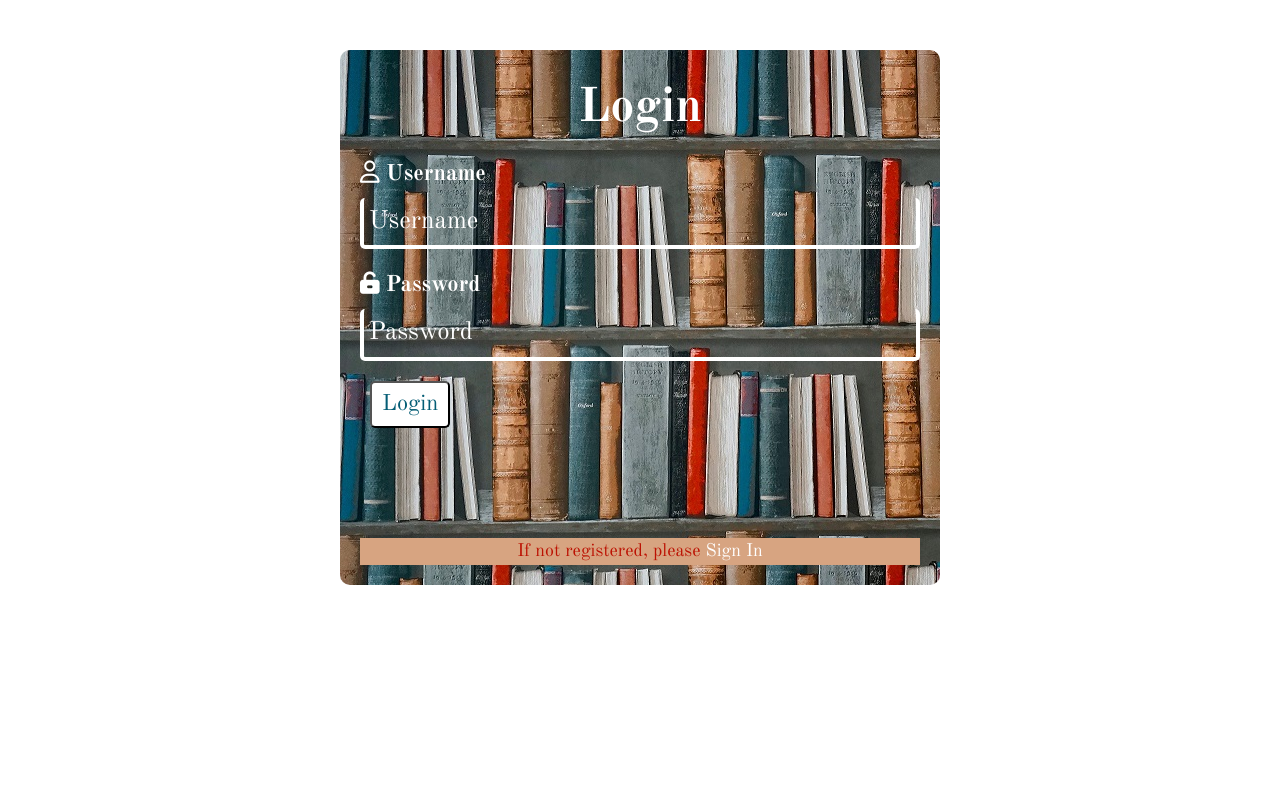
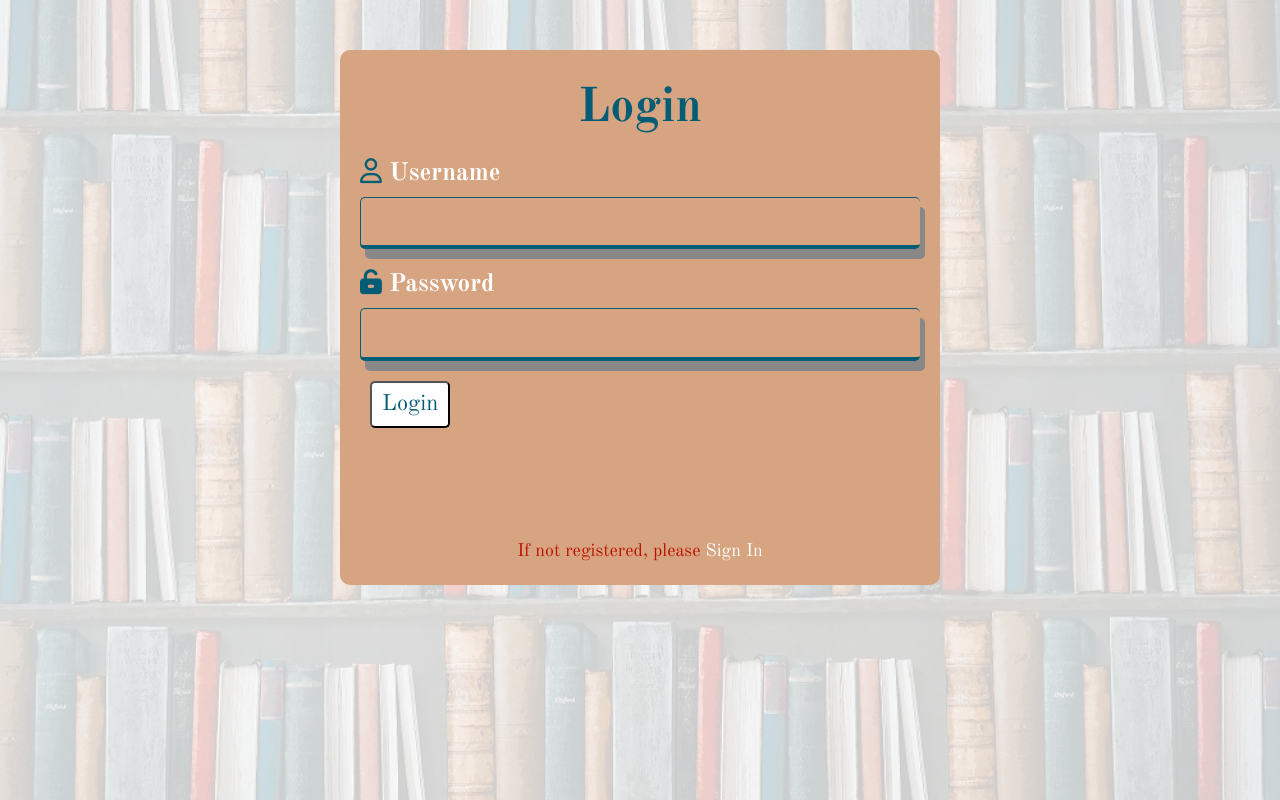
Before and after one commit to oer-booker-best-team/Front-End, a React (Create React App) app in the folder oer-bookr/: page /login in a window 1280 px wide. Built offline with nearby package versions, Linux system fonts and the light colour scheme.

Commit message:
Change forms styling

```diff
--- a/oer-bookr/src/containers/Auth/Login.js
+++ b/oer-bookr/src/containers/Auth/Login.js
@@ -1,5 +1,5 @@
 import React from "react"
-import Rotate from "react-reveal/Rotate"
+import Zoom from "react-reveal/Zoom"
 import axios from "axios"
 import { Link } from "react-router-dom"
 import { ClipLoader } from "react-spinners"
@@ -13,6 +13,7 @@ import {
 } from "../../styles/formStyles"
 import { LoginForm } from "../../styles/loginFormStyles"
 import { Loading } from "../../styles/basicStyles"
+import BackgroundImage from "../../components/BackgroundImage"
 
 class SignIn extends React.Component {
   constructor(props) {
@@ -69,7 +70,8 @@ class SignIn extends React.Component {
             loading={this.state.loading}
           />
         </Loading>
-        <Rotate top left>
+        <BackgroundImage />
+        <Zoom>
           <LoginForm onSubmit={this.SignInUser}>
             <h1>Login</h1>
             <div>
@@ -79,9 +81,9 @@ class SignIn extends React.Component {
               <InputBox
                 name="username"
                 type="text"
-                placeholder="Username"
                 onChange={this.saveInput}
                 value={this.state.username}
+                required
               />
             </div>
             <div>
@@ -91,9 +93,9 @@ class SignIn extends React.Component {
               <InputBox
                 name="password"
                 type="password"
-                placeholder="Password"
                 onChange={this.saveInput}
                 value={this.state.password}
+                required
               />
             </div>
             <Button type="submit" color="primary">
@@ -103,7 +105,7 @@ class SignIn extends React.Component {
               If not registered, please <Link to="/signIn">Sign In</Link>
             </MessageLogin>
           </LoginForm>
-        </Rotate>
+        </Zoom>
       </>
     )
   }
--- a/oer-bookr/src/containers/Auth/SignIn.js
+++ b/oer-bookr/src/containers/Auth/SignIn.js
@@ -1,11 +1,12 @@
 import React from "react"
-import Rotate from "react-reveal/Rotate"
+import Zoom from "react-reveal/Zoom"
 import axios from "axios"
 import { ClipLoader } from "react-spinners"
 
 import { InputLabel, InputBox, Button, Message } from "../../styles/formStyles"
 import { LoginForm } from "../../styles/loginFormStyles"
 import { Loading } from "../../styles/basicStyles"
+import BackgroundImage from "../../components/BackgroundImage"
 
 class SignIn extends React.Component {
   constructor() {
@@ -73,7 +74,8 @@ class SignIn extends React.Component {
             loading={this.state.loading}
           />
         </Loading>
-        <Rotate top left>
+        <BackgroundImage />
+        <Zoom>
           <LoginForm onSubmit={this.SignInUser}>
             <h1>Sign In</h1>
             <div>
@@ -83,9 +85,9 @@ class SignIn extends React.Component {
               <InputBox
                 name="username"
                 type="text"
-                placeholder="Username"
                 onChange={this.saveInput}
                 value={this.state.username}
+                required
               />
             </div>
             <div>
@@ -95,16 +97,16 @@ class SignIn extends React.Component {
               <InputBox
                 name="password"
                 type="password"
-                placeholder="Password"
                 onChange={this.saveInput}
                 value={this.state.password}
+                required
               />
             </div>
             <Button type="submit" color="primary">
               Sign In
             </Button>
           </LoginForm>
-        </Rotate>
+        </Zoom>
       </>
     )
   }
--- a/oer-bookr/src/containers/BookDescription.js
+++ b/oer-bookr/src/containers/BookDescription.js
@@ -266,7 +266,7 @@ class BookDescription extends Component {
             </IconGroup>
             <BookHeader>
               <h1>{this.state.book.title}</h1>
-              <img src={this.state.book.image} />
+              <img src={this.state.book.image} alt="Book Cover" />
             </BookHeader>
             <div>
               <div>{sections.map(makeSectionDiv)}</div>
--- a/oer-bookr/src/containers/BookForm.js
+++ b/oer-bookr/src/containers/BookForm.js
@@ -3,8 +3,14 @@ import Zoom from "react-reveal/Zoom"
 import axios from "axios"
 import { ClipLoader } from "react-spinners"
 
-import { Button, InputBox, Message } from "../styles/formStyles"
-import { AddForm, BookInfo, Subject, Links } from "../styles/addFormStyles"
+import { Button, InputBox, InputLabel, Message } from "../styles/formStyles"
+import {
+  AddForm,
+  BookInfo,
+  Subject,
+  Links,
+  Group
+} from "../styles/addFormStyles"
 import BackgroundImage from "../components/BackgroundImage"
 import bookImage from "../assets/images/bookcase.jpg"
 import { Loading } from "../styles/basicStyles"
@@ -107,38 +113,58 @@ class BookForm extends Component {
           <AddForm onSubmit={this.submitHandler}>
             <h1>{this.props.type} A Book</h1>
             <BookInfo>
+              <Group>
+                <InputLabel htmlFor="title">
+                  <i class="fas fa-book" /> Title
+                </InputLabel>
                 <InputBox
                   name="title"
                   type="text"
-                placeholder="Title *"
+                  placeholder="---"
                   onChange={this.saveInput}
                   value={this.state.bookInfo.title}
                   required
                 />
+              </Group>
+              <Group>
+                <InputLabel htmlFor="author">
+                  <i class="fas fa-user" /> Author
+                </InputLabel>
                 <InputBox
                   name="author"
                   type="text"
-                placeholder="Author *"
+                  placeholder="---"
                   onChange={this.saveInput}
                   value={this.state.bookInfo.author}
                   required
                 />
+              </Group>
+              <Group>
+                <InputLabel htmlFor="publisher">
+                  <i class="fas fa-user" /> Publisher
+                </InputLabel>
                 <InputBox
                   name="publisher"
                   type="text"
-                placeholder="Publisher *"
+                  placeholder="---"
                   onChange={this.saveInput}
                   value={this.state.bookInfo.publisher}
                   required
                 />
+              </Group>
+              <Group>
+                <InputLabel htmlFor="license">
+                  <i class="fas fa-scroll" /> License
+                </InputLabel>
                 <InputBox
                   name="license"
                   type="text"
-                placeholder="License *"
+                  placeholder="---"
                   onChange={this.saveInput}
                   value={this.state.bookInfo.license}
                   required
                 />
+              </Group>
             </BookInfo>
             <Subject>
               <select
@@ -160,10 +186,14 @@ class BookForm extends Component {
               </select>
             </Subject>
             <Links>
+              <Group>
+                <InputLabel htmlFor="image">
+                  <i class="fas fa-image" /> Image
+                </InputLabel>
                 <InputBox
                   name="image"
                   type="text"
-                placeholder="Image"
+                  placeholder="---"
                   onChange={this.saveInput}
                   value={
                     this.state.bookInfo.image ===
@@ -172,13 +202,19 @@ class BookForm extends Component {
                       : this.state.bookInfo.image
                   }
                 />
+              </Group>
+              <Group>
+                <InputLabel htmlFor="link">
+                  <i class="fas fa-link" /> Link
+                </InputLabel>
                 <InputBox
                   name="link"
                   type="text"
-                placeholder="Link"
+                  placeholder="---"
                   onChange={this.saveInput}
                   value={this.state.bookInfo.link}
                 />
+              </Group>
             </Links>
             <Button color="primary">{this.props.type} Book</Button>
           </AddForm>
--- a/oer-bookr/src/styles/addFormStyles.js
+++ b/oer-bookr/src/styles/addFormStyles.js
@@ -19,11 +19,9 @@ export const AddForm = styled(Form)`
     font-weight: 700;
   }
   input {
-    width: 45%;
-    margin: 20px 10px;
-    border-left: none;
-    border-right: none;
-    font-size: 30px;
+    width: 100%;
+    margin: 15px 10px;
+    font-size: 20px;
     color: #045d75;
     border-color: #045d75;
     ::placeholder {
@@ -51,18 +49,21 @@ export const Subject = styled.div`
   display: flex;
   justify-content: space-between;
   margin-left: 15px;
-  width: 40%;
+  width: 100%;
   select {
-    width: 70%;
+    width: 50%;
     color: #045d75;
     font-size: 25px;
     font-weight: 700;
+    border: 1px solid #045d75;
+    border-bottom: 4px solid #045d75;
+    border-right: none;
+    box-shadow: 5px 10px #888888;
     background-color: transparent;
-    border: none;
-    border-bottom: 4px solid #045d75;
     border-radius: 5px;
     padding: 10px;
     outline: none;
+    margin-left: 10px;
     :hover {
       background-color: #045d75;
       color: #fff;
@@ -72,4 +73,27 @@ export const Subject = styled.div`
 
 export const Links = styled.div`
   display: flex;
+
+  label {
+    width: 25%;
+  }
 `
+
+export const Group = styled.div`
+  width: 100%;
+  display: flex;
+  justify-content: space-between;
+  align-items: baseline;
+  margin: 10px;
+
+  label {
+    margin: 0 10px;
+  }
+  input {
+    width: 80%;
+    padding: 10px;
+    border-top: none;
+    border-left: none;
+    border-right: none;
+  }
+`
--- a/oer-bookr/src/styles/formStyles.js
+++ b/oer-bookr/src/styles/formStyles.js
@@ -20,13 +20,17 @@ export const Form = styled.form`
 `
 
 export const InputLabel = styled.label`
-  font-size: 1.4rem;
+  font-size: 25px;
   font-weight: bold;
   color: #fff;
+
+  i {
+    color: #045d75;
+  }
 `
 
 export const InputBox = styled.input`
-  font-size: 1.5rem;
+  font-size: 15px;
   padding: 5px;
   width: 100%;
   :focus {
@@ -34,8 +38,10 @@ export const InputBox = styled.input`
   }
   border-radius: 5px;
   margin-bottom: 10px;
-  border: 4px solid white;
-  border-top: none;
+  border: 1px solid #045d75;
+  border-bottom: 4px solid #045d75;
+  border-right: none;
+  box-shadow: 5px 10px #888888;
   background-color: transparent;
   font-size: 14px;
   ::placeholder {
--- a/oer-bookr/src/styles/loginFormStyles.js
+++ b/oer-bookr/src/styles/loginFormStyles.js
@@ -1,14 +1,16 @@
 import styled from "styled-components"
 
-import Background from "../assets/images/bookcase.jpg"
 import { Form } from "./formStyles"
 
 export const LoginForm = styled(Form)`
   max-width: 600px;
   margin: 50px auto;
-  background-image: url(${Background});
+  background-color: #d7a481;
   border-radius: 10px;
   color: #fff;
+  position: relative;
+  top: 0;
+  left: 0;
 
   input {
     color: #fff;
@@ -16,7 +18,7 @@ export const LoginForm = styled(Form)`
   }
   h1 {
     text-align: center;
-    color: white;
+    color: #045d75;
     font-weight: 700;
   }
 `
```
Lines whose indentation alone changed are shown as unchanged.
